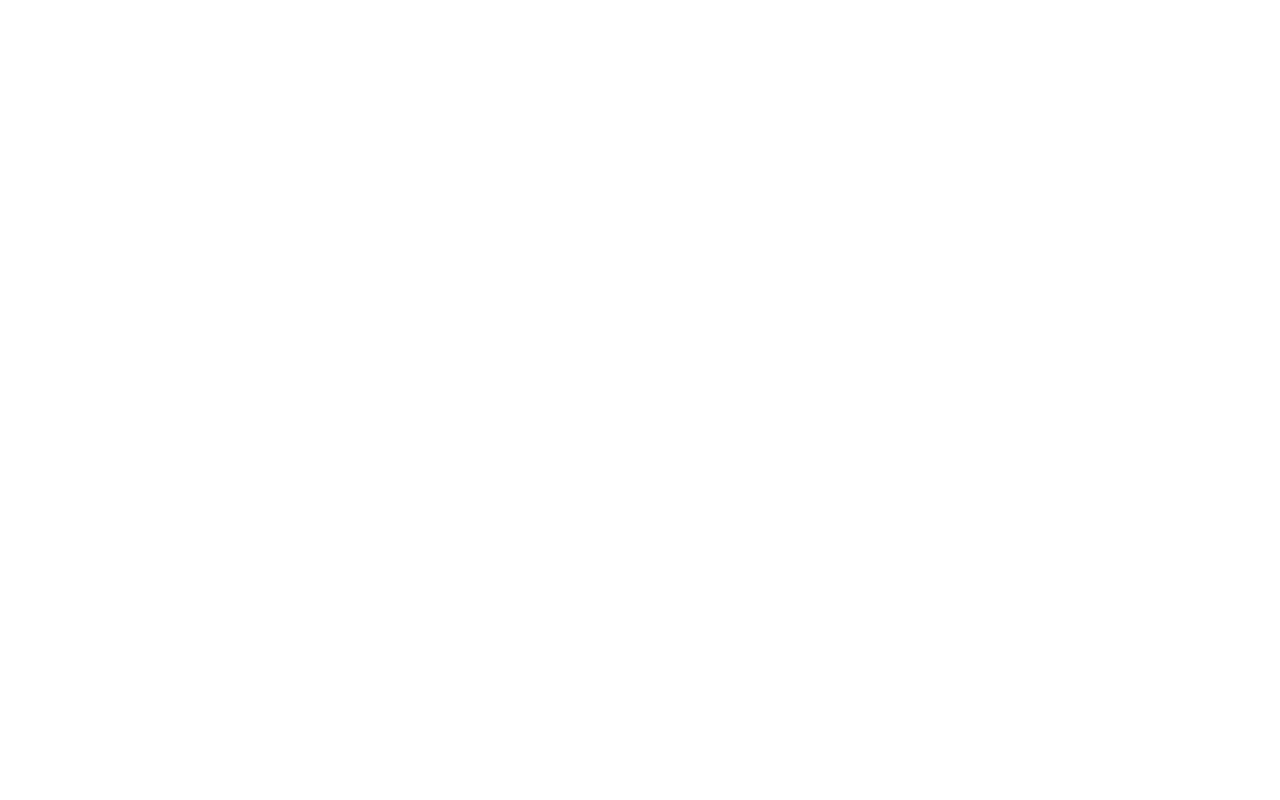
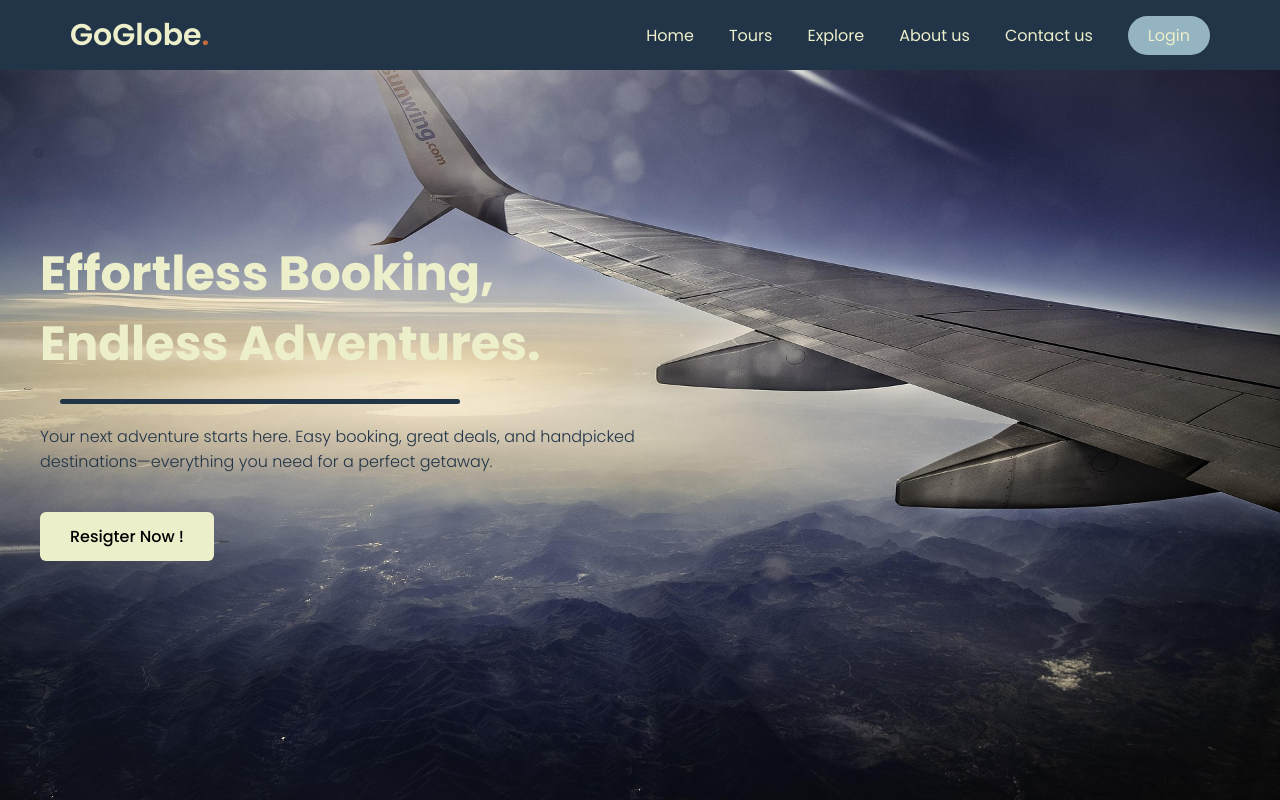
Before and after one commit to Faizan-alii/AICT-Project, a plain HTML site: page index.html in a window 1280 px wide. Drawn offline with nearby package versions, Linux system fonts and the light colour scheme.

Commit message:
NavBar & Banner by Faizan

```diff
--- /dev/null
+++ b/Assets/css/style.css
@@ -0,0 +1,137 @@
+@import url('https://fonts.googleapis.com/css2?family=Poppins:wght@300;400;500;600;700&display=swap');
+
+* {
+    margin: 0;
+    padding: 0;
+    box-sizing: border-box;
+    font-family: 'Poppins', sans-serif;
+}
+
+header {
+    position: fixed;
+    top: 0;
+    left: 0;
+    width: 100%;
+    z-index: 10;
+
+}
+
+header .navbar {
+    display: flex;
+    align-items: center;
+    justify-content: space-between;
+    max-width: 100%;
+    padding: 0px 70px;
+    background: #213448;
+    height: 70px;
+}
+
+.navbar .logo {
+    color: #ECEFCA;
+    font-weight: 600;
+    font-size:30px;
+    text-decoration: none;
+}
+
+.navbar .logo span {
+    color: #C06B3E;
+}
+
+.navbar .menu-links {
+    display: flex;
+    list-style: none;
+    gap: 35px;
+}
+
+.navbar a {
+    color: #ECEFCA;
+    text-decoration: none;
+    transition: 0.2s ease;
+}
+
+.ctn {
+    padding: 8px 20px;
+    border-radius: 20px;
+    background-color: #94B4C1;
+}
+
+.ctn:hover {
+    background-color: #C06B3E;
+}
+
+.navbar a:hover {
+    color: #94B4C1;
+}
+
+    .hero-section {
+        height: 100vh;
+    background-image: url("../images/airplane-812660_1920.jpg");
+    background-position: center;
+    background-size: cover;
+    display: flex;
+    align-items: center;
+    padding: 0 20px;
+    background-position: top;
+}
+
+.hero-section .content {
+    max-width: 1200px;
+    margin: 0 auto;
+    width: 100%;
+    color: #ECEFCA;
+}
+
+.content p {
+    color: #213448;
+}
+
+.hero-section .content h2 {
+    font-size: 3rem;
+    max-width: 600px;
+    line-height: 70px;
+}
+
+.hero-section .content p {
+    font-weight: 300;
+    max-width: 600px;
+    margin-top: 15px;
+}
+
+.line {
+    width: 400px;
+    height: 5px;
+    border-radius: 5px;
+    background: #213448;
+    margin: 20px;
+}
+
+.hero-section .content button {
+    background: #ECEFCA;
+    padding: 12px 30px;
+    border: none;
+    font-size: 1rem;
+    border-radius: 6px;
+    margin-top: 38px;
+    cursor: pointer;
+    font-weight: 500;
+    transition: 0.2s ease;
+}
+
+.hero-section .content button:hover {
+    color: #ECEFCA;
+    background: #94B4C1;
+}
+
+#close-menu-btn {
+    position: absolute;
+    right: 20px;
+    top: 20px;
+    cursor: pointer;
+    display: none;
+}
+
+#hamburger-btn {
+    color: #ECEFCA;
+    cursor: pointer;
+    display: none;
+}
--- a/index.html
+++ b/index.html
@@ -3,9 +3,48 @@
 <head>
     <meta charset="UTF-8">
     <meta name="viewport" content="width=device-width, initial-scale=1.0">
-    <title>Document</title>
+    <title>Travel & Booking Website</title>
+     <link rel="stylesheet" href="Assets/css/style.css">
+
+    <link rel="stylesheet" href="https://fonts.googleapis.com/css2?family=Material+Symbols+Outlined:opsz,wght,FILL,GRAD@24,400,0,0">
+    <link rel="stylesheet" href="https://cdnjs.cloudflare.com/ajax/libs/font-awesome/6.4.2/css/all.min.css">
 </head>
 <body>
+    <header>
+      <nav class="navbar">
+        <a class="logo" href="#">GoGlobe<span>.</span></a>
+        <ul class="menu-links">
+          <span id="close-menu-btn" class="material-symbols-outlined">close</span>
+          <li><a href="#">Home</a></li>
+          <li><a href="#">Tours</a></li>
+          <li><a href="#">Explore</a></li>
+          <li><a href="#">About us</a></li>
+          <li><a href="#">Contact us</a></li>
+          <li><a href="#" class="ctn">Login</a></li>
+        </ul>
+        <span id="hamburger-btn" class="material-symbols-outlined">menu</span>
+      </nav>
+    </header>
+    <section class="hero-section">
+      <div class="content">
+        <h2>Effortless Booking, Endless Adventures.</h2>
+        <div class="line"></div>
+        <p>
+          Your next adventure starts here. Easy booking, great deals, and handpicked destinations—everything you need for a perfect getaway.
+        </p>
+        <button>Resigter Now !</button>
+      </div>
+    </section>
+
+
+    <script>
+      const header = document.querySelector("header");
+      const hamburgerBtn = document.querySelector("#hamburger-btn");
+      const closeMenuBtn = document.querySelector("#close-menu-btn");
+
+      hamburgerBtn.addEventListener("click", () => header.classList.toggle("show-mobile-menu"));
+      closeMenuBtn.addEventListener("click", () => hamburgerBtn.click());
+    </script>
 
 </body>
 </html>
```
Also changed, not shown: Assets/images/airplane-812660_1920.jpg (added).
